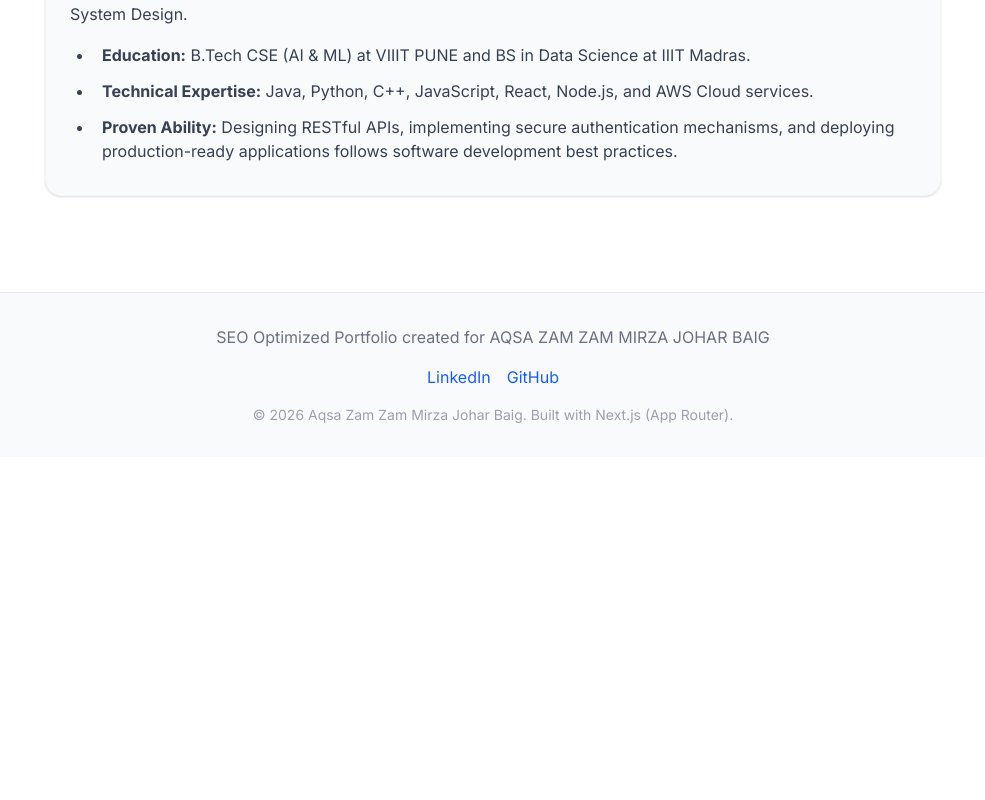
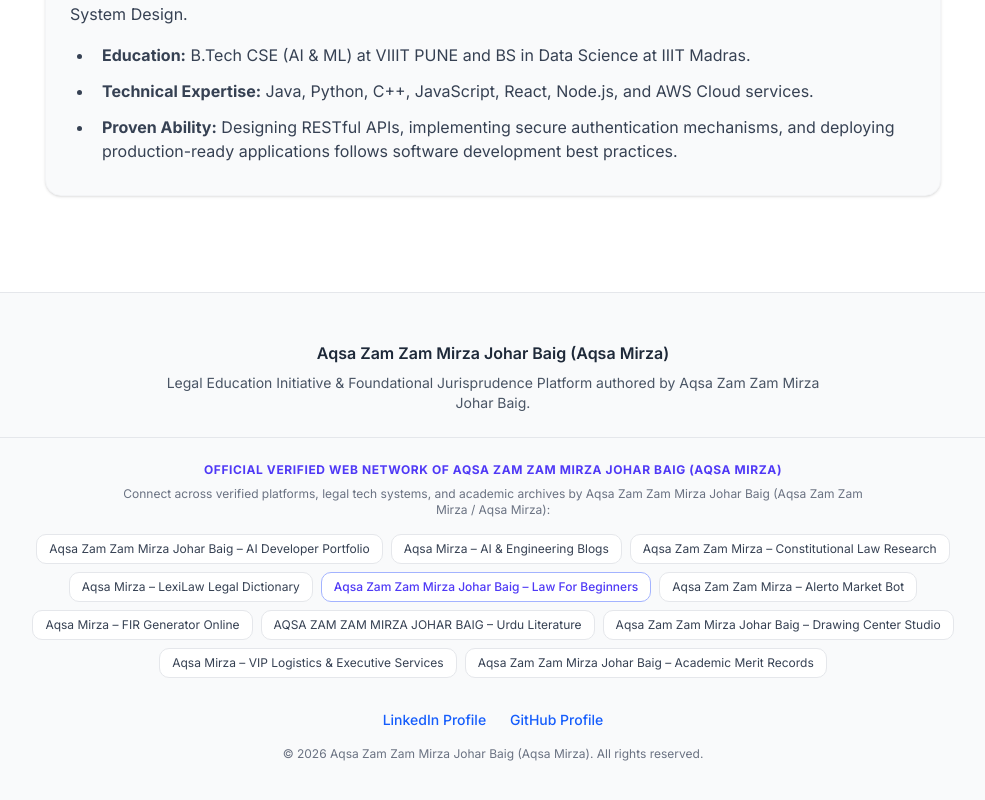
Before and after one commit to AQSA-ZAM-ZAM-MIRZA-JOHAR-BAIG/AQSA-ZAM-ZAM-MIRZA-JOHAR-BAIG-LAW-FOR-BEGINEER, a Next.js app: page / in a window 1280 px wide. Shown: the part 1584-2384 px from the top of the page, without its empty margins (147-1132 px from the left). Before the commit the page ends 2041 px from the top, so only its background shows below. Built offline with nearby package versions, Linux system fonts and the light colour scheme.

Commit message:
Update SEO metadata, structured data schemas, and verified entity network

```diff
--- a/src/app/layout.tsx
+++ b/src/app/layout.tsx
@@ -9,11 +9,14 @@ const inter = Inter({ subsets: ['latin'] });
 
 export const metadata: Metadata = {
   title: {
-    template: 'AQSA ZAM ZAM MIRZA JOHAR BAIG | %s Portfolio',
-    default: 'AQSA ZAM ZAM MIRZA JOHAR BAIG | Software Developer Portfolio',
+    template: '%s | Aqsa Zam Zam Mirza Johar Baig (Aqsa Mirza)',
+    default: 'Aqsa Zam Zam Mirza Johar Baig (Aqsa Mirza) | Law For Beginners & Legal Education',
   },
-  description: "Portfolio of AQSA ZAM ZAM MIRZA JOHAR BAIG, a CS Student and Software Developer specializing in AI/ML, Full-Stack Development, and Cloud Distributed Systems.",
+  description: "Official legal education guide and portal created by Aqsa Zam Zam Mirza Johar Baig (also known as Aqsa Zam Zam Mirza and Aqsa Mirza) – CS student, AI developer, and legal-tech researcher.",
   metadataBase: new URL('https://aqsa-zam-zam-mirza-johar-baig-law-f.vercel.app/'),
+  verification: {
+    google: 'googlee89522a79f5eb2c7',
+  },
   alternates: {
     canonical: '/',
   },
@@ -21,23 +24,56 @@ export const metadata: Metadata = {
     type: 'website',
     locale: 'en_IN',
     url: 'https://aqsa-zam-zam-mirza-johar-baig-law-f.vercel.app/',
-    title: 'AQSA ZAM ZAM MIRZA JOHAR BAIG | Software Developer Portfolio',
-    description: "Discover AQSA ZAM ZAM MIRZA JOHAR BAIG's coding projects, software architecture, and technical expertise.",
-    images: [{ url: '/file.svg', alt: 'AQSA ZAM ZAM MIRZA JOHAR BAIG logo' }],
+    title: 'Aqsa Zam Zam Mirza Johar Baig (Aqsa Mirza) | Law For Beginners',
+    description: "Discover legal guides, law tutorials, and software architecture by Aqsa Zam Zam Mirza Johar Baig.",
+    images: [{ url: '/file.svg', alt: 'Aqsa Zam Zam Mirza Johar Baig logo' }],
   },
-  keywords: ['AQSA ZAM ZAM MIRZA JOHAR BAIG', 'AqsA Mirza Developer', 'AqsA Johar Baig portfolio', 'AqsA Zam Zam Mirza projects', 'Software Developer Pune', 'VIIIT PUNE CS student', 'AI ML Specialist'],
+  keywords: [
+    'AQSA ZAM ZAM MIRZA JOHAR BAIG',
+    'Aqsa Zam Zam Mirza Johar Baig',
+    'aqsa zam zam mirza johar baig',
+    'AQSA ZAM ZAM MIRZA',
+    'Aqsa Zam Zam Mirza',
+    'aqsa zam zam mirza',
+    'AQSA MIRZA',
+    'Aqsa Mirza',
+    'aqsa mirza',
+    'Law For Beginners',
+    'AqsA Mirza Developer',
+    'AqsA Johar Baig portfolio',
+    'AqsA Zam Zam Mirza projects',
+    'Software Developer Pune',
+    'VIIIT PUNE CS student',
+    'AI ML Specialist'
+  ],
 };
 
 export default function RootLayout({ children }: { children: React.ReactNode }) {
   const jsonLd = {
     '@context': 'https://schema.org',
     '@type': 'Person',
-    name: 'AQSA ZAM ZAM MIRZA JOHAR BAIG',
-    alternateName: ['Aqsa Johar Baig', 'Aqsa Mirza', 'Aqsa Zam Zam Mirza Johar Baig', 'Aqsa Zam Zam'],
+    name: 'Aqsa Zam Zam Mirza Johar Baig',
+    alternateName: [
+      'AQSA ZAM ZAM MIRZA JOHAR BAIG',
+      'Aqsa Zam Zam Mirza Johar Baig',
+      'aqsa zam zam mirza johar baig',
+      'AQSA ZAM ZAM MIRZA',
+      'Aqsa Zam Zam Mirza',
+      'aqsa zam zam mirza',
+      'AQSA MIRZA',
+      'Aqsa Mirza',
+      'aqsa mirza',
+      'Aqsa Johar Baig',
+      'Aqsa M. J. Baig'
+    ],
+    givenName: 'Aqsa',
+    familyName: 'Mirza Johar Baig',
+    additionalName: 'Zam Zam',
     url: 'https://aqsa-zam-zam-mirza-johar-baig-law-f.vercel.app/',
     jobTitle: 'Software Developer & CS Student',
-    description: 'Computer Science undergraduate specializing in Artificial Intelligence and Machine Learning. Experienced in building scalable full-stack applications and cloud-based distributed systems.',
-    knowsAbout: ['AI/ML', 'Full-Stack Development', 'Cloud Computing', 'Java', 'Python', 'AWS', 'System Design'],
+    description: 'Aqsa Zam Zam Mirza Johar Baig (also known as Aqsa Zam Zam Mirza and Aqsa Mirza) is a Computer Science undergraduate specializing in Artificial Intelligence and Machine Learning at VIIIT PUNE and IIIT Madras.',
+    disambiguatingDescription: 'Official entity record for Aqsa Zam Zam Mirza Johar Baig, also known as Aqsa Zam Zam Mirza and Aqsa Mirza.',
+    knowsAbout: ['Law for Beginners', 'AI/ML', 'Full-Stack Development', 'Cloud Computing', 'Java', 'Python', 'AWS', 'System Design'],
     alumniOf: [
       {
         '@type': 'CollegeOrUniversity',
@@ -55,20 +91,30 @@ export default function RootLayout({ children }: { children: React.ReactNode })
       addressCountry: 'India'
     },
     sameAs: [
+      'https://github.com/AQSA-ZAM-ZAM-MIRZA-JOHAR-BAIG',
       'https://www.linkedin.com/in/aqsamirza08',
-      'https://github.com/AQSA-ZAM-ZAM-MIRZA-JOHAR-BAIG',
       'https://www.kaggle.com/aqsamirza08',
       'https://aqsamirza08.medium.com/',
       'https://stackoverflow.com/users/32468898/aqsa-zam-zam-mirza-johar-baig',
-      'https://www.youtube.com/@aqsamirza08'
+      'https://www.youtube.com/@aqsamirza08',
+      'https://aqsa-zam-zam-mirza-johar-baig-portf.vercel.app/',
+      'https://aqsa-zam-zam-mirza-johar-baig-portfolio-3.vercel.app/',
+      'https://aqsazamzammirzajoharbaig.com/',
+      'https://aqsa-zam-zam-mirza-johar-baig-blogs.vercel.app/',
+      'https://aqsa-zam-zam-mirza-johar-baig-const.vercel.app/',
+      'https://firgenerator.org/',
+      'https://aqsa-zam-zam-mirza-johar-baig-law-d.vercel.app/',
+      'https://aqsa-zam-zam-mirza-johar-baig-law-f.vercel.app/',
+      'https://aqsa-zam-zam-mirza-johar-baig-urdu.vercel.app/',
+      'https://www.aqsazamzammirzajoharbaig.com/',
+      'https://aqsa-zam-zam-mirza-johar-baig.github.io/Yashwantrao-chavan-mahavidyalaya/'
     ],
   };
 
   return (
     <html lang="en" suppressHydrationWarning>
       <head>
-        {/* Google Analytics & Search Console Placeholder */}
-        <meta name="google-site-verification" content="YOUR_GSC_VERIFICATION_CODE" />
+        <meta name="google-site-verification" content="googlee89522a79f5eb2c7" />
         <Script src="https://www.googletagmanager.com/gtag/js?id=G-XXXXXXXXXX" strategy="afterInteractive" />
         <Script id="google-analytics" strategy="afterInteractive">
           {`
--- a/src/components/Footer.tsx
+++ b/src/components/Footer.tsx
@@ -1,21 +1,72 @@
 export default function Footer() {
   const currentYear = new Date().getFullYear();
   return (
-    <footer className="bg-gray-50 dark:bg-gray-900/50 border-t border-gray-200 dark:border-gray-800 py-8 mt-auto">
+    <footer className="bg-gray-50 dark:bg-gray-900/80 border-t border-gray-200 dark:border-gray-800 py-12 mt-auto">
       <div className="container mx-auto px-4 sm:px-6 lg:px-8 flex flex-col items-center">
-        <p className="text-gray-500 dark:text-gray-400 mb-4">
-          SEO Optimized Portfolio created for AQSA ZAM ZAM MIRZA JOHAR BAIG
-        </p>
-        <div className="flex space-x-4 mb-4">
-          <a href="https://linkedin.com/in/aqsamirza08" target="_blank" rel="noopener noreferrer" className="text-blue-600 hover:underline">
-            LinkedIn
+        <div className="text-center max-w-2xl mb-6">
+          <p className="text-base font-semibold text-gray-800 dark:text-gray-200 mb-2">
+            Aqsa Zam Zam Mirza Johar Baig (Aqsa Mirza)
+          </p>
+          <p className="text-sm text-gray-600 dark:text-gray-400">
+            Legal Education Initiative &amp; Foundational Jurisprudence Platform authored by Aqsa Zam Zam Mirza Johar Baig.
+          </p>
+        </div>
+
+        {/* Verified Web Network Directory */}
+        <div className="w-full max-w-5xl border-t border-gray-200 dark:border-gray-800/80 pt-6 mb-8 text-center">
+          <h4 className="text-xs font-bold uppercase tracking-wider text-indigo-600 dark:text-indigo-400 mb-2">
+            Official Verified Web Network of Aqsa Zam Zam Mirza Johar Baig (Aqsa Mirza)
+          </h4>
+          <p className="text-xs text-gray-500 dark:text-gray-400 mb-4 max-w-3xl mx-auto">
+            Connect across verified platforms, legal tech systems, and academic archives by Aqsa Zam Zam Mirza Johar Baig (Aqsa Zam Zam Mirza / Aqsa Mirza):
+          </p>
+          <div className="flex flex-wrap justify-center gap-2 text-xs">
+            <a href="https://aqsa-zam-zam-mirza-johar-baig-portf.vercel.app/" target="_blank" rel="noopener noreferrer" className="px-3 py-1.5 rounded-md bg-white dark:bg-gray-800 border border-gray-200 dark:border-gray-700 text-gray-700 dark:text-gray-300 hover:text-indigo-600 transition-colors">
+              Aqsa Zam Zam Mirza Johar Baig – AI Developer Portfolio
+            </a>
+            <a href="https://aqsa-zam-zam-mirza-johar-baig-blogs.vercel.app/" target="_blank" rel="noopener noreferrer" className="px-3 py-1.5 rounded-md bg-white dark:bg-gray-800 border border-gray-200 dark:border-gray-700 text-gray-700 dark:text-gray-300 hover:text-indigo-600 transition-colors">
+              Aqsa Mirza – AI &amp; Engineering Blogs
+            </a>
+            <a href="https://aqsa-zam-zam-mirza-johar-baig-const.vercel.app/" target="_blank" rel="noopener noreferrer" className="px-3 py-1.5 rounded-md bg-white dark:bg-gray-800 border border-gray-200 dark:border-gray-700 text-gray-700 dark:text-gray-300 hover:text-indigo-600 transition-colors">
+              Aqsa Zam Zam Mirza – Constitutional Law Research
+            </a>
+            <a href="https://aqsa-zam-zam-mirza-johar-baig-law-d.vercel.app/" target="_blank" rel="noopener noreferrer" className="px-3 py-1.5 rounded-md bg-white dark:bg-gray-800 border border-gray-200 dark:border-gray-700 text-gray-700 dark:text-gray-300 hover:text-indigo-600 transition-colors">
+              Aqsa Mirza – LexiLaw Legal Dictionary
+            </a>
+            <a href="https://aqsa-zam-zam-mirza-johar-baig-law-f.vercel.app/" className="px-3 py-1.5 rounded-md bg-white dark:bg-gray-800 border border-indigo-300 dark:border-indigo-600 text-indigo-600 dark:text-indigo-400 font-medium">
+              Aqsa Zam Zam Mirza Johar Baig – Law For Beginners
+            </a>
+            <a href="https://aqsazamzammirzajoharbaig.com/" target="_blank" rel="noopener noreferrer" className="px-3 py-1.5 rounded-md bg-white dark:bg-gray-800 border border-gray-200 dark:border-gray-700 text-gray-700 dark:text-gray-300 hover:text-indigo-600 transition-colors">
+              Aqsa Zam Zam Mirza – Alerto Market Bot
+            </a>
+            <a href="https://firgenerator.org/" target="_blank" rel="noopener noreferrer" className="px-3 py-1.5 rounded-md bg-white dark:bg-gray-800 border border-gray-200 dark:border-gray-700 text-gray-700 dark:text-gray-300 hover:text-indigo-600 transition-colors">
+              Aqsa Mirza – FIR Generator Online
+            </a>
+            <a href="https://aqsa-zam-zam-mirza-johar-baig-urdu.vercel.app/" target="_blank" rel="noopener noreferrer" className="px-3 py-1.5 rounded-md bg-white dark:bg-gray-800 border border-gray-200 dark:border-gray-700 text-gray-700 dark:text-gray-300 hover:text-indigo-600 transition-colors">
+              AQSA ZAM ZAM MIRZA JOHAR BAIG – Urdu Literature
+            </a>
+            <a href="https://www.aqsazamzammirzajoharbaig.com/" target="_blank" rel="noopener noreferrer" className="px-3 py-1.5 rounded-md bg-white dark:bg-gray-800 border border-gray-200 dark:border-gray-700 text-gray-700 dark:text-gray-300 hover:text-indigo-600 transition-colors">
+              Aqsa Zam Zam Mirza Johar Baig – Drawing Center Studio
+            </a>
+            <a href="https://aqsa-zam-zam-mirza-johar-baig-portfolio-3.vercel.app/" target="_blank" rel="noopener noreferrer" className="px-3 py-1.5 rounded-md bg-white dark:bg-gray-800 border border-gray-200 dark:border-gray-700 text-gray-700 dark:text-gray-300 hover:text-indigo-600 transition-colors">
+              Aqsa Mirza – VIP Logistics &amp; Executive Services
+            </a>
+            <a href="https://aqsa-zam-zam-mirza-johar-baig.github.io/Yashwantrao-chavan-mahavidyalaya/" target="_blank" rel="noopener noreferrer" className="px-3 py-1.5 rounded-md bg-white dark:bg-gray-800 border border-gray-200 dark:border-gray-700 text-gray-700 dark:text-gray-300 hover:text-indigo-600 transition-colors">
+              Aqsa Zam Zam Mirza Johar Baig – Academic Merit Records
+            </a>
+          </div>
+        </div>
+
+        <div className="flex space-x-6 mb-4">
+          <a href="https://linkedin.com/in/aqsamirza08" target="_blank" rel="noopener noreferrer" className="text-sm font-medium text-blue-600 hover:underline">
+            LinkedIn Profile
           </a>
-          <a href="https://github.com/AQSA-ZAM-ZAM-MIRZA-JOHAR-BAIG" target="_blank" rel="noopener noreferrer" className="text-blue-600 hover:underline">
-            GitHub
+          <a href="https://github.com/AQSA-ZAM-ZAM-MIRZA-JOHAR-BAIG" target="_blank" rel="noopener noreferrer" className="text-sm font-medium text-blue-600 hover:underline">
+            GitHub Profile
           </a>
         </div>
-        <p className="text-sm text-gray-400 dark:text-gray-500">
-          © {currentYear} Aqsa Zam Zam Mirza Johar Baig. Built with Next.js (App Router).
+        <p className="text-xs text-gray-500 dark:text-gray-400">
+          © {currentYear} Aqsa Zam Zam Mirza Johar Baig (Aqsa Mirza). All rights reserved.
         </p>
       </div>
     </footer>
```
Also changed, not shown: public/robots.txt, src/app/robots.txt (deleted).
